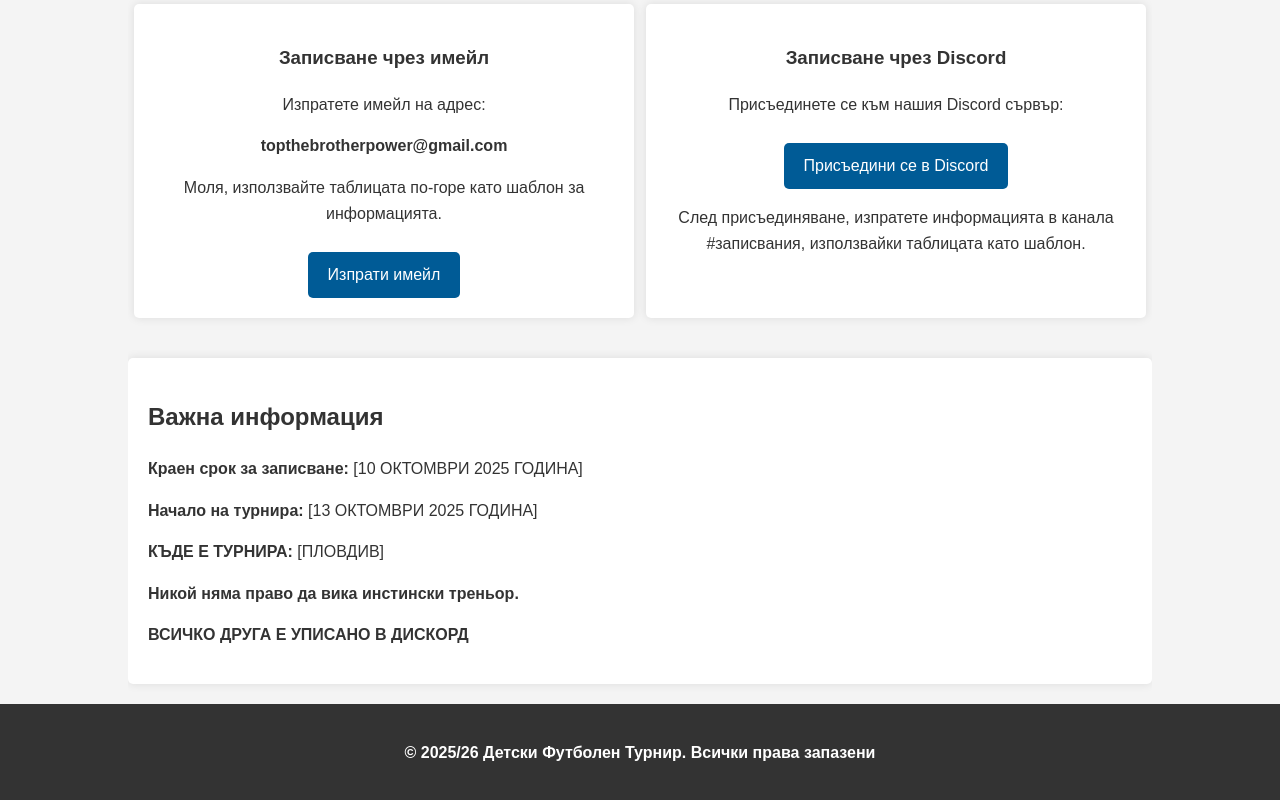
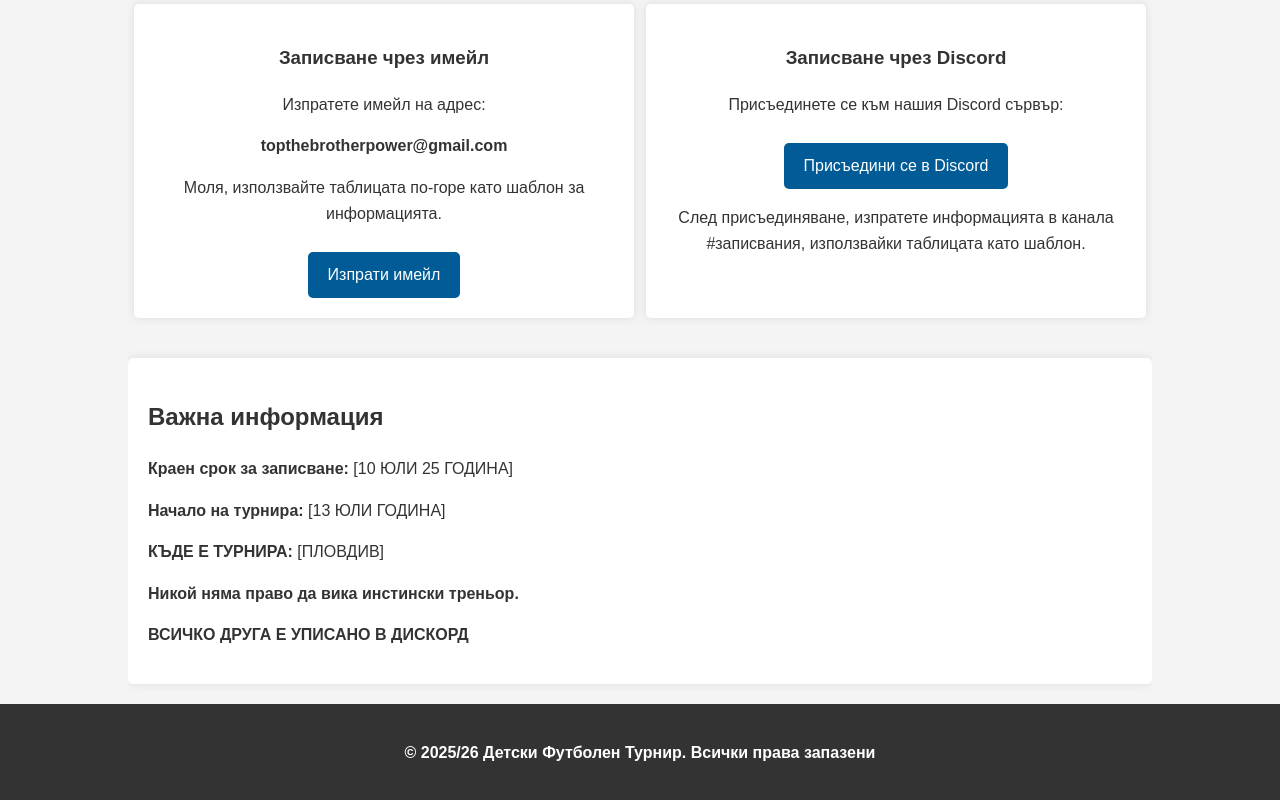
Before and after one commit to plamen-an/FC, a plain HTML site: page index.html in a window 1280 px wide. Shown: the part 1436-2236 px from the top of the page. Drawn offline with Linux system fonts and the light colour scheme.

Commit message:
Update index.html

```diff
--- a/index.html
+++ b/index.html
@@ -3,7 +3,7 @@
 <head>
     <meta charset="UTF-8">
     <meta name="viewport" content="width=device-width, initial-scale=1.0">
-    <title>Детски футболен турнир ПЛОВДИВ (10-14 г.)</title>
+    <title>Детски футболен турнир ПЛОВДИВ (10-12 г.)</title>
     <style>
         body {
             font-family: Arial, sans-serif;
@@ -194,8 +194,8 @@
 
         <section class="info-section">
             <h2>Важна информация</h2>
-            <p><strong>Краен срок за записване:</strong> [10 ОКТОМВРИ  2025 ГОДИНА]</p>
-            <p><strong>Начало на турнира:</strong> [13 ОКТОМВРИ 2025 ГОДИНА]</p>
+            <p><strong>Краен срок за записване:</strong> [10 ЮЛИ 25 ГОДИНА]
+            <p><strong>Начало на турнира:</strong> [13 ЮЛИ ГОДИНА]</p>
             <p><strong>КЪДЕ Е ТУРНИРА:</strong> [ПЛОВДИВ]</p>
             <p><strong>Никой няма право да вика инстински треньор.</p>
             <p><strong>ВСИЧКО ДРУГА Е УПИСАНО В ДИСКОРД</strong></p>
```
